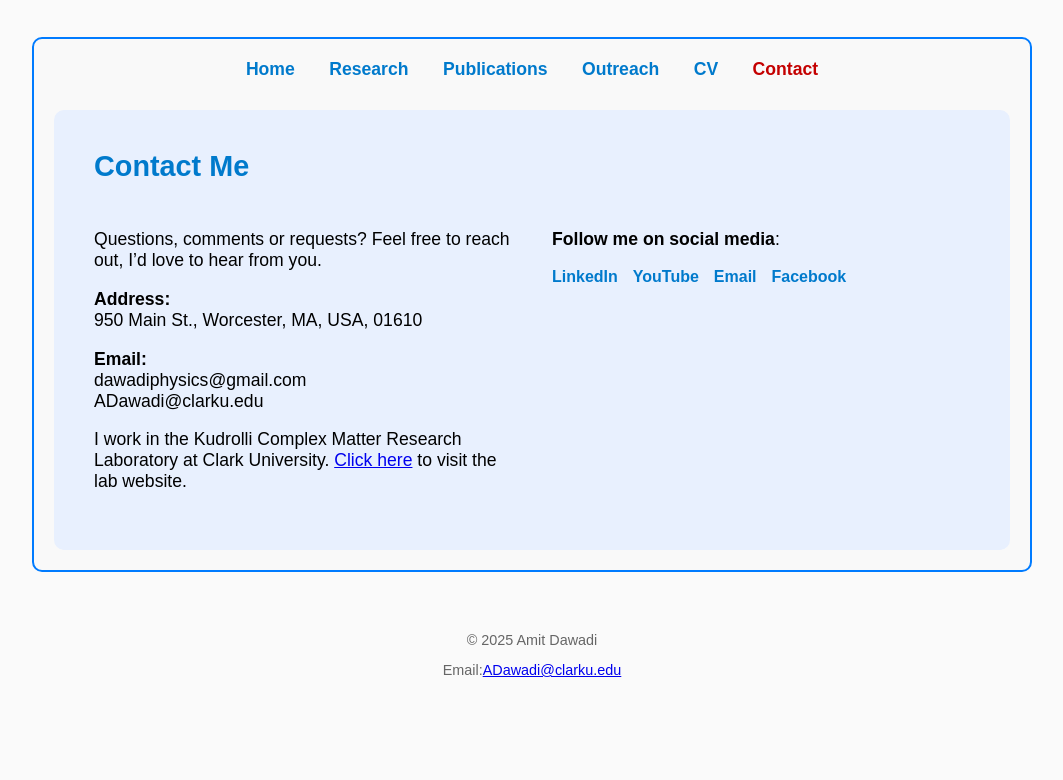
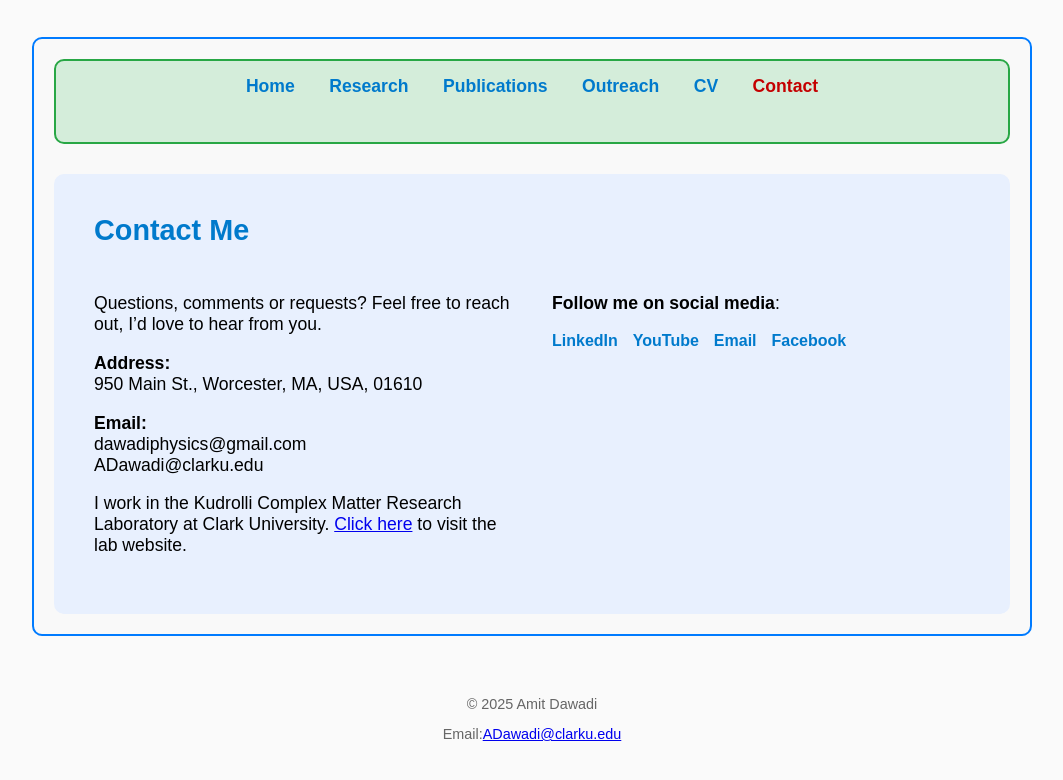
Before and after one commit to amitdawadi/adphys.github.io, a plain HTML site: page Contact.html in a window 1280 px wide. Shown: the part 128-908 px from the top of the page, without its empty margins (108-1171 px from the left). Before the commit the page ends 846 px from the top, so only its background shows below. Drawn offline with Linux system fonts and the light colour scheme.

Commit message:
Update Contact.html

```diff
--- a/Contact.html
+++ b/Contact.html
@@ -91,6 +91,7 @@
   </header>
 
   <div style="max-width: 1000px; margin: auto; padding: 20px; border: 2px solid #007BFF; border-radius: 10px; background-color: #f9f9f9; color: #000">
+    <div style="background-color: #d4edda; padding: 15px; border-radius: 10px; max-width: 1000px; margin: auto; border: 2px solid #28a745;">
   <nav>
     <a href="https://amitdawadi.github.io/adphys.github.io/">Home</a>
     <a href="https://amitdawadi.github.io/adphys.github.io/research.html">Research</a>
@@ -99,6 +100,8 @@
     <a href="https://amitdawadi.github.io/adphys.github.io/CV.html">CV</a>
     <a href="https://amitdawadi.github.io/adphys.github.io/Contact.html" class="highlight-tab"><strong>Contact</strong></a>
   </nav>
+</div>
+
 
     <div class="contact-section">
       <h3>Contact Me</h3>
```
Lines whose indentation alone changed are shown as unchanged.
